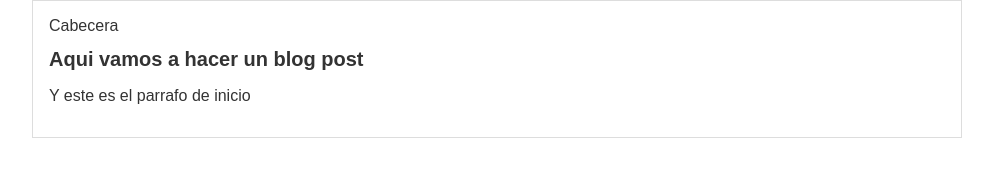
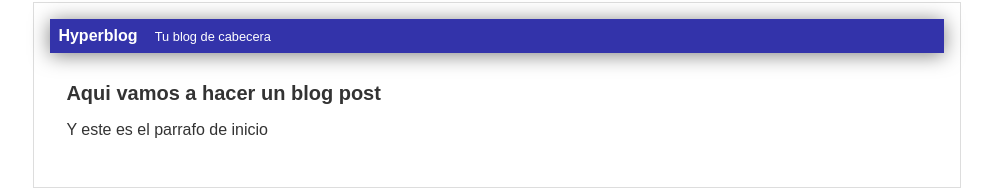
Before and after one commit to Alex-rv150/myBlog, a plain HTML site: page blogpost.html in a window 1280 px wide. Shown: the whole page, without its empty margins (143-1136 px from the left). Drawn offline with Linux system fonts and the light colour scheme.

Commit message:
finalice el diseño de la cabecera

```diff
--- a/blogpost.html
+++ b/blogpost.html
@@ -5,9 +5,10 @@
     </head>
     <body>
         <div id="container">
-    <div id="cabecera">
-        Cabecera
-    </div>
+                <div id="cabecera">
+                    Hyperblog
+                    <span id="tagline">Tu blog de cabecera</span>
+                </div>
     <div id="post">
         <h1>Aqui vamos a hacer un blog post</h1>
         <p>Y este es el parrafo de inicio</p>
--- a/css/style.css
+++ b/css/style.css
@@ -4,9 +4,10 @@ body
     text-align: center;
     font-family: "Arial";
     font-size: 16px;
-    margin: 0;
+    margin: 2px;
     padding: 0;
 }
+
 #container
 {
     width: 70%;
@@ -16,7 +17,29 @@ body
     margin: 0 auto;
 }
 
+#cabecera
+{
+    background: #33A;
+    box-shadow: 0px 2px 20px 0px rgba(0,0,0,0.5);
+    color: white;
+    font-weight: bold;
+    margin: 0;
+    padding: 0.5em;
+}
+
+#cabecera #tagline
+{
+    padding: 0 0 0 1em;
+    font-weight: normal;
+    font-size: 0.8em;
+}
+
 #container h1
 {
     font-size: 20px;
 }
+
+#post
+{
+    padding: 1em;
+}
```
